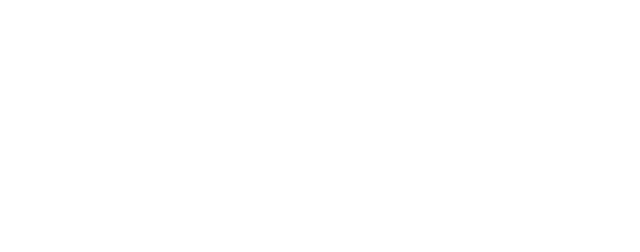
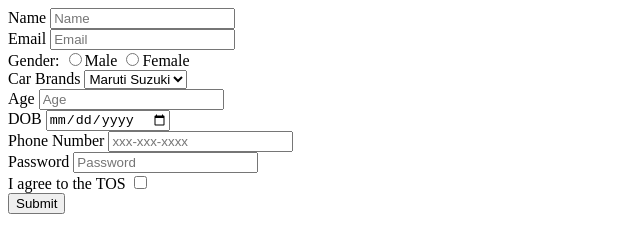
Before and after one commit to acciojob/signup-form-car-ishayashika, a website: page main.html in a window 1280 px wide. Shown: the whole page, without its empty margins (0-640 px from the left). Drawn offline with Linux system fonts and the light colour scheme.

Commit message:
created a submission

```diff
--- a/main.html
+++ b/main.html
@@ -8,6 +8,48 @@
 
 <body>
 	<!-- the entire body must be written by student -->
+	<form action="" method="POST">
+		<label for="name">Name</label>
+		<input type="Text" id="name" placeholder="Name" required /><br>
+
+		<label for="email">Email</label>
+		<input type="Email" id="email" placeholder="Email" required /><br>
+
+		<label for="gender">Gender:</label>
+			<input type="radio" id="gender_m" name="gender" required />Male
+			<input type="radio" id="gender_f" name="gender" required />Female<br>
+
+		<label for="cars">Car Brands</label>
+		<select id="cars">
+			<option>Maruti Suzuki</option>
+			<option>Hyundai</option>
+			<option>Tata Motors</option>
+			<option>Mahindra</option>
+			<option>Toyota</option>
+			<option>Kia</option>
+			<option>MG Motor</option>
+			<option>Tesla</option>
+			<option>BYD</option>
+			<option>Xiaomi</option>
+		</select><br>
+
+		<label for="age">Age</label>
+		<input type="Number" id="age" placeholder="Age" required /><br>
+
+		<label for="">DOB</label>
+		<input type="Date" id="" placeholder="" required /><br>
+
+		<label for="tel">Phone Number</label>
+		<input type="Tel" id="tel" placeholder="xxx-xxx-xxxx" /><br>
+
+		<label for="password">Password</label>
+		<input type="Password" id="password" placeholder="Password" required /><br>
+
+		<label for="tos">I agree to the TOS</label>
+		<input type="Checkbox" id="tos" required /><br>
+
+		<button type="Submit" id="button">Submit</button>
+	</form>
     <script type="text/javascript" src="./script.js">
 </script>
 
```
